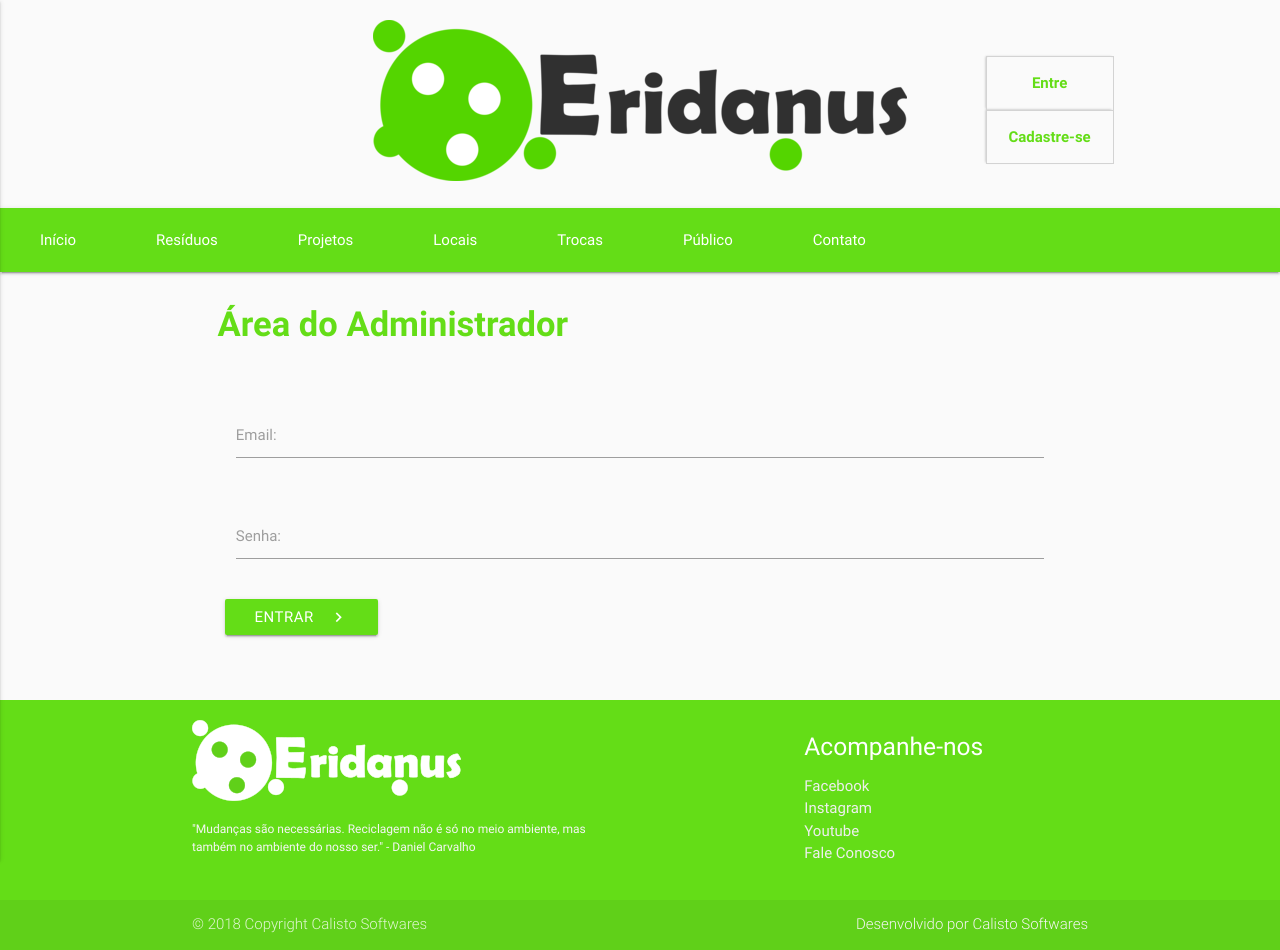
After one commit to 3nt3r/Eridanus, a PHP site: page /login-admin.php in a window 1280 px wide. The commit adds this page. Run offline with PHP 8.4, Linux system fonts and the light colour scheme.

Commit message:
Login administrador imcompleto

```diff
--- a/conexao.php
+++ b/conexao.php
@@ -1,6 +1,6 @@
 <?php
 
-$banco = new mysqli('localhost', 'root', '', 'eridanus');
+$banco = new mysqli('localhost', 'id8224055_user_eridanus', 'softwarescalistorjbc', 'id8224055_eridanus');
 if(mysqli_connect_errno()){
 	?>
 		<h3 class="titulo-pagina">Não foi possível a conexão com o banco de dados. Por favor, tente mais tarde!</h3>
--- /dev/null
+++ b/login-admin.php
@@ -0,0 +1,63 @@
+<?php session_start();  ?>
+<!DOCTYPE html>
+<html>
+<head>
+
+	<title>Administrador - Eridanus</title>
+
+	<?php
+
+		include "cabecalho.php";
+
+	?>
+
+</head>
+<body>
+
+<?php
+
+	include "menu.php";
+
+ ?>
+
+<div class="row">
+	 <h3 class=" teat-text titulo-pagina" style="margin-left: 17%; text-align: left;">Área do Administrador</h3>
+<br>
+
+<div class="col m1 l2"></div>
+	<form class="col s12 m9 l8" action="autentica-admin.php" method="post">
+
+    <div class="row">
+    	<div class="input-field col s12">
+          <input id="email-entrar" <?php if(isset($_GET['email'])){$e = $_GET['email'];echo "value='$e'";}?> name="email-entrar" type="email" class="validate">
+          <label for="email">Email:</label>
+        </div>
+    </div>
+
+    <div class="row">
+    	<div class="input-field col s12">
+          <input id="senha-entrar" name="senha-entrar" type="password" class="validate">
+          <label for="password">Senha:</label>
+					<p class="erro" <?php if(isset($_GET['erro'])){echo" style='display: inline;'>"; if($_GET['erro'] == 1){echo "email e/ou senha incorreto(s)!";}else if($_GET['erro'] == 2){echo "Por favor preencha os dados!";}}else{echo">";} ?></p>
+        </div>
+    </div>
+
+	<button class="btn light-green accent-4" type="submit" name="action">Entrar <i class="material-icons right">chevron_right</i> </button>
+
+    </form>
+	<div class="col m1 l2"></div>
+</div>
+
+<br>
+<br>
+
+
+<?php
+
+	include "rodape.php";
+
+?>
+
+
+</body>
+</html>
--- a/menu.php
+++ b/menu.php
@@ -1,6 +1,11 @@
 <center>
-<a href="index.php"><img src="imagens/eridanus-menu.png" id="foto-menu"></a>
+<a href="index.php"><img src="imagens/eridanus-menu.png" id="foto-menu" usemap="admin"></a>
 </center>
+
+  <map name="admin">
+    <area shape="rect" coords="352, 115, 396, 144" href="login-admin.php">
+  </map>
+
 <?php
 	if(!isset($_SESSION['email']) && !isset($_SESSION['senha']) && !isset($_SESSION['nome']) && !isset($_SESSION['id'])){
   ?>  <table id="login-cadastro" class="hide-on-med-and-down">
```
Also changed, not shown: autentica-admin.php (added, +28 -0 lines).
